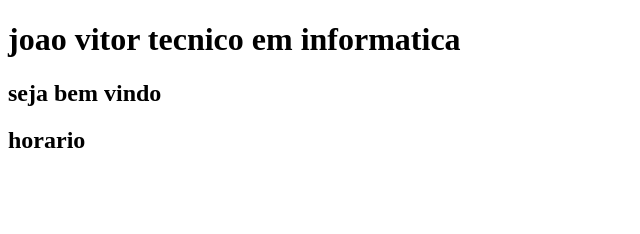
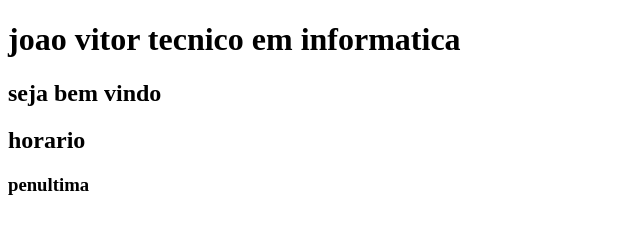
Before and after one commit to joaovitorper/Debloy-FTP, a plain HTML site: page index.html in a window 1280 px wide. Shown: the whole page, without its empty margins (0-640 px from the left). Drawn offline with Linux system fonts and the light colour scheme.

Commit message:
agora vai

```diff
--- a/index.html
+++ b/index.html
@@ -9,6 +9,7 @@
     <h1>joao vitor tecnico em informatica</h1>
     <h2>seja bem vindo </h2>
     <h2> horario</h2>
+    <h3>penultima </h3>
 
 </body>
 </html>
```
Also changed, not shown: 1 other file.
